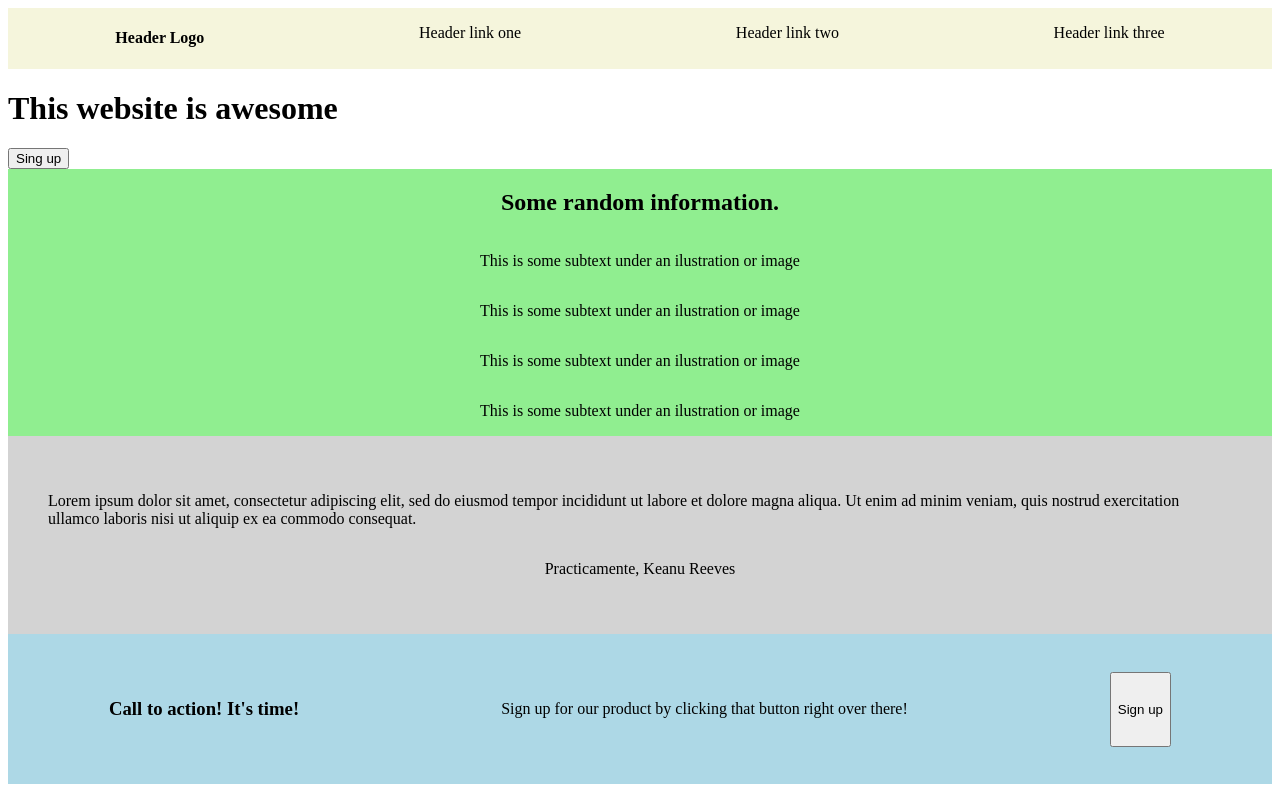
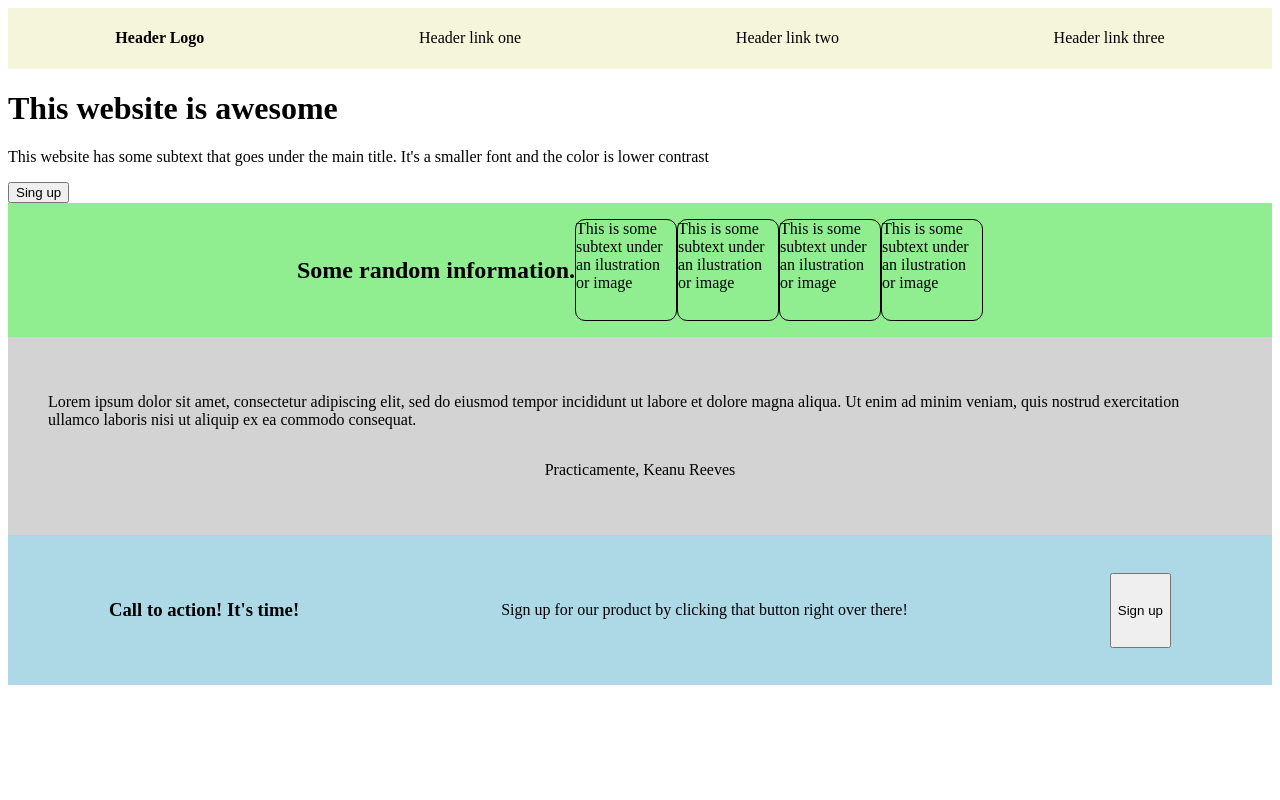
Before and after one commit to ricardomorataya/landing_page, a plain HTML site: page index.html in a window 1280 px wide. Drawn offline with Linux system fonts and the light colour scheme.

Commit message:
Edit index.html and style.css

```diff
--- a/index.html
+++ b/index.html
@@ -19,15 +19,17 @@
 
     <h1>This website is awesome</h1>
 
+    <p>This website has some subtext that goes under the main title. It's a smaller font and the color is lower contrast</p>
+
     <button>Sing up</button>
 
 <!--SECTION II!-->
 <section class="flex-container-random-info">
     <h1>Some random information.</h1>
-    <p>This is some subtext under an ilustration or image</p>
-    <p>This is some subtext under an ilustration or image</p>
-    <p>This is some subtext under an ilustration or image</p>
-    <p>This is some subtext under an ilustration or image</p>
+    <p class="box">This is some subtext under an ilustration or image</p>
+    <p class="box">This is some subtext under an ilustration or image</p>
+    <p class="box">This is some subtext under an ilustration or image</p>
+    <p class="box">This is some subtext under an ilustration or image</p>
 </section>
 
 <!--SECTION III!-->
--- a/style.css
+++ b/style.css
@@ -1,8 +1,8 @@
 .flex-container {
     display: flex;
     background-color: beige;
-    flex-flow: raw wrap;
     justify-content: space-around;
+    align-items: center;
 }
 
 .p-header {
@@ -13,7 +13,9 @@
     display: flex;
     background-color: lightgreen;
     align-items: center;
-    flex-direction: column;
+    flex-direction: row;
+    justify-content: center;
+    flex-flow: row wrap;
 }
 
 .flex-container-testimonial {
@@ -37,3 +39,13 @@
 .button {
     height: 75px;
 }
+
+.box {
+    display: flex;
+    border: 1px solid;
+    border-color: black;
+    border-radius: 10px;
+    height: 100px;
+    width: 100px;
+
+}
```
